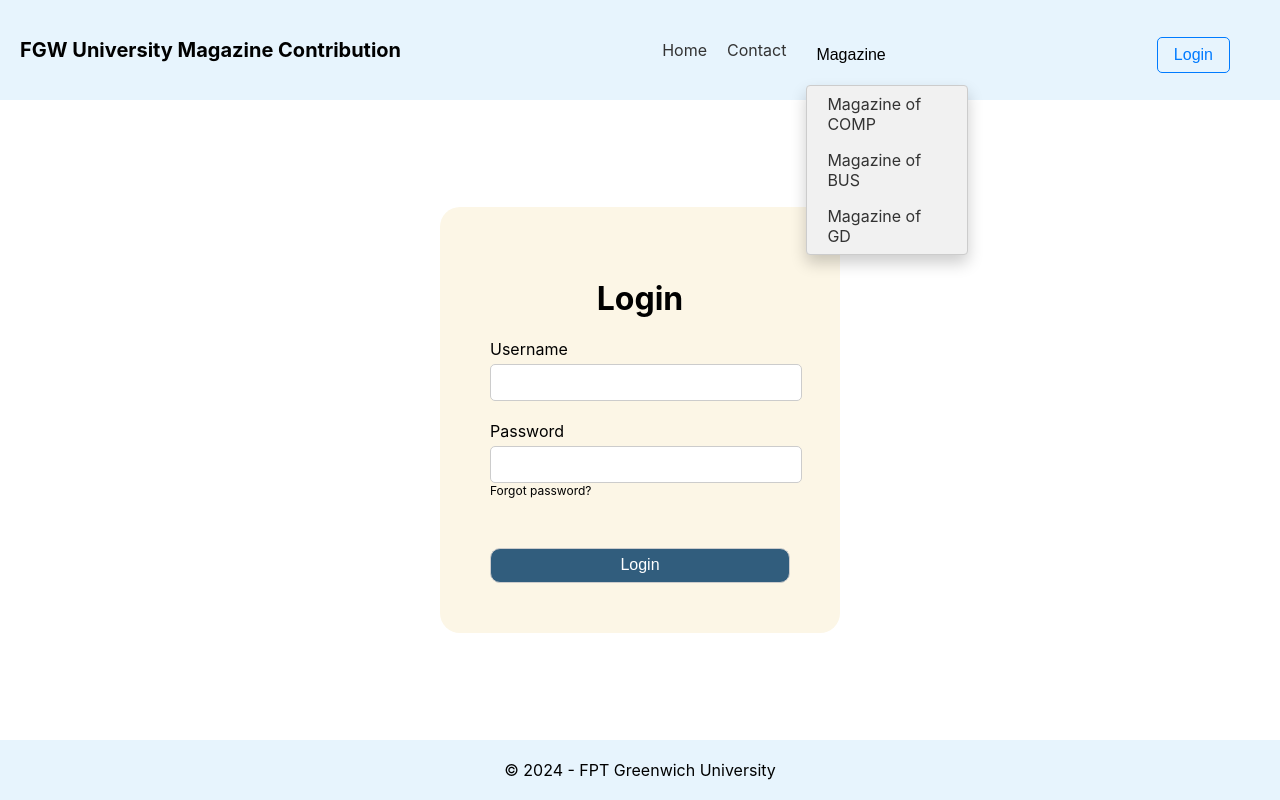
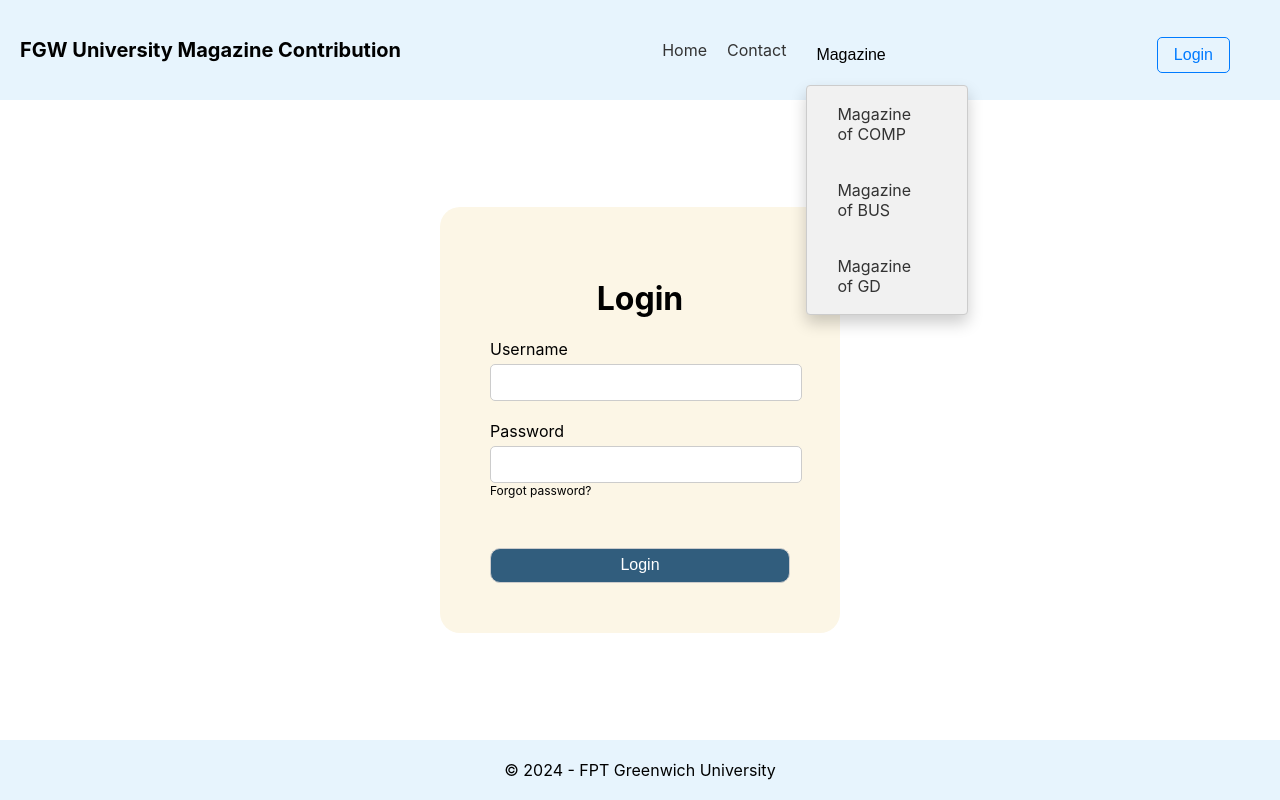
Before and after one commit to Armsss9988/University-Magazine-Contribution-System-FE, a React (Create React App) app: page /login in a window 1280 px wide. Both pictures are taken after a click on the button "Magazine". Built offline with nearby package versions, Linux system fonts and the light colour scheme; no server answers.

Commit message:
fix header guess

```diff
--- a/src/components/HeaderGuess.js
+++ b/src/components/HeaderGuess.js
@@ -36,15 +36,16 @@ function HeaderGuess() {
                     </button>
                     {isOpen && (
                         <ul className="dropdown-content">
-                            <a className="drlist-item" href="/magazinecomp">
-                                Magazine of COMP
-                            </a>
-                            <a className="drlist-item" href="/magazinebus">
-                                Magazine of BUS
-                            </a>
-                            <a className="drlist-item" href="/magazinegd">
-                                Magazine of GD
-                            </a>
+                            <p className="drlist-item" >
+                                <Link to="/magazinecomp">Magazine of COMP</Link>
+                            </p>
+                            <p className="drlist-item" >
+                                <Link to="/magazinebus">Magazine of BUS</Link>
+                            </p>
+                            <p className="drlist-item" >
+                                <Link to="/magazinegd">Magazine of GD</Link>
+                            </p>
+
                         </ul>
                     )}
                 </div>
@@ -53,9 +54,9 @@ function HeaderGuess() {
             </div>
 
             <div className="loginres">
-                <a href="/login">
+                <Link to="/login">
                     <button className="btnLogin">Login</button>
-                </a>
+                </Link>
             </div>
         </header>
     );
--- a/src/screens/LoginScreen.js
+++ b/src/screens/LoginScreen.js
@@ -105,11 +105,7 @@ function LoginScreen() {
     return (
         <div className="container">
             <HeaderGuess />
-            <div>
-                <div>
 
-                </div>
-            </div>
 
             <div className="logincontainer" style={{ flex: '1 1 auto' }}>
                 <div className="loginframe">
--- a/src/screens/admin/faculties/ViewFaculties.js
+++ b/src/screens/admin/faculties/ViewFaculties.js
@@ -43,7 +43,7 @@ const ViewFaculty = () => {
     <div className="container">
       <HeaderAdmin />
       <div style={{ flex: '1 1 auto', display: 'flex', flexDirection: 'column', alignItems: 'center' }}>
-        <h2>View Faculty</h2>
+        <h2>Faculty list</h2>
         <table className="table">
           <thead>
             <tr>
@@ -58,7 +58,7 @@ const ViewFaculty = () => {
                 <td>{faculty._id}</td>
                 <td>{faculty.name}</td>
                 <td>
-                  <div style={{ width: '100%', textAlign: 'center', display: 'flex', flexDirection: 'row', alignItems: 'center', justifyContent: 'center', backgroundColor: 'yellow' }}>
+                  <div style={{ width: '100%', textAlign: 'center', display: 'flex', flexDirection: 'row', alignItems: 'center', justifyContent: 'center' }}>
                     <button style={{ textAlign: 'center' }} onClick={() => handleEditClick(faculty._id)}>
                       Edit
                     </button>
--- a/src/screens/admin/manageraccount/ListAccount.js
+++ b/src/screens/admin/manageraccount/ListAccount.js
@@ -60,7 +60,7 @@ const ListAccount = () => {
       <HeaderAdmin />
 
       <div style={{ flex: '1 1 auto', display: 'flex', flexDirection: 'column', alignItems: 'center' }}>
-        <h1>List Accounts</h1>
+        <h1>Accounts List</h1>
         {error && <p>Error: {error.message}</p>}
         {accounts.length > 0 && (
           <table className="table">
--- a/src/screens/studentRole/ListSubmission.js
+++ b/src/screens/studentRole/ListSubmission.js
@@ -46,7 +46,7 @@ function ListSubmission() {
                     </div>
                 ))}
             </div>
-            <div className="centered-button">
+            <div className="centered-button" style={{ width: '100%', textAlign: 'center', margin: '10px' }}>
                 <Link to="/newsubmission">
                     <button>New Submission</button>
                 </Link>
```
